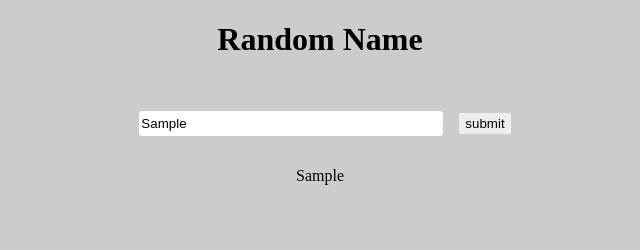
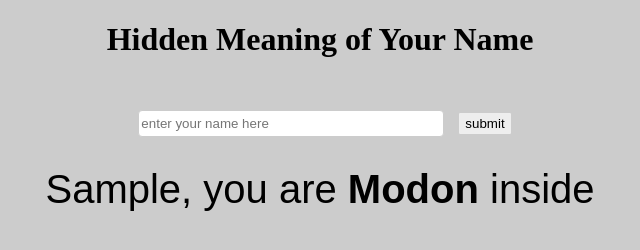
Before and after one commit to linarifux/randomNames, a plain HTML site: page index.html in a window 1280 px wide. Both pictures are taken after typing "Sample" into the empty fields and a click on the input "submit". Shown: the whole page, without its empty margins (320-960 px from the left). Drawn offline with Linux system fonts and the light colour scheme.

Commit message:
version no 1.0.1

```diff
--- a/index.html
+++ b/index.html
@@ -10,13 +10,13 @@
 <body>
 
       <div id="container">
-        <h1>Random Name</h1>
+        <h1>Hidden Meaning of Your Name</h1>
         <div id="inputsection">
             <input type="text" id="uname" placeholder="enter your name here ">
             <input type="submit" value="submit" id="action">
         </div>
         <div id="result">
-          Hello Mars
+          The Result will be shown here
         </div>
       </div>
 
--- a/index.js
+++ b/index.js
@@ -3,9 +3,14 @@ var action = document.querySelector('#action');
 var inputForm = document.querySelector('#inputform');
 var result = document.querySelector('#result');
 
+var newName = ['Abul','Mofiz','Kangal','Damra','Pocha','Demon','Fokir','Gorib','Modon'];
+var randomNumber = parseInt(Math.random() * newName.length);
+console.log(newName[randomNumber]);
+
 function boom() {
   action.addEventListener('click',(boom)=>{
-    result.innerHTML = uname.value;
+    result.innerHTML = uname.value + ", you are " + "<b>"+ newName[randomNumber] + "</b>" + " inside";
+    uname.value = ""
   });
 };
 
--- a/style.css
+++ b/style.css
@@ -26,3 +26,8 @@ body{
   border-radius: 2px;
   height: 23px
 }
+
+#result{
+  font-family: sans-serif;
+  font-size: 40px;
+}
```
